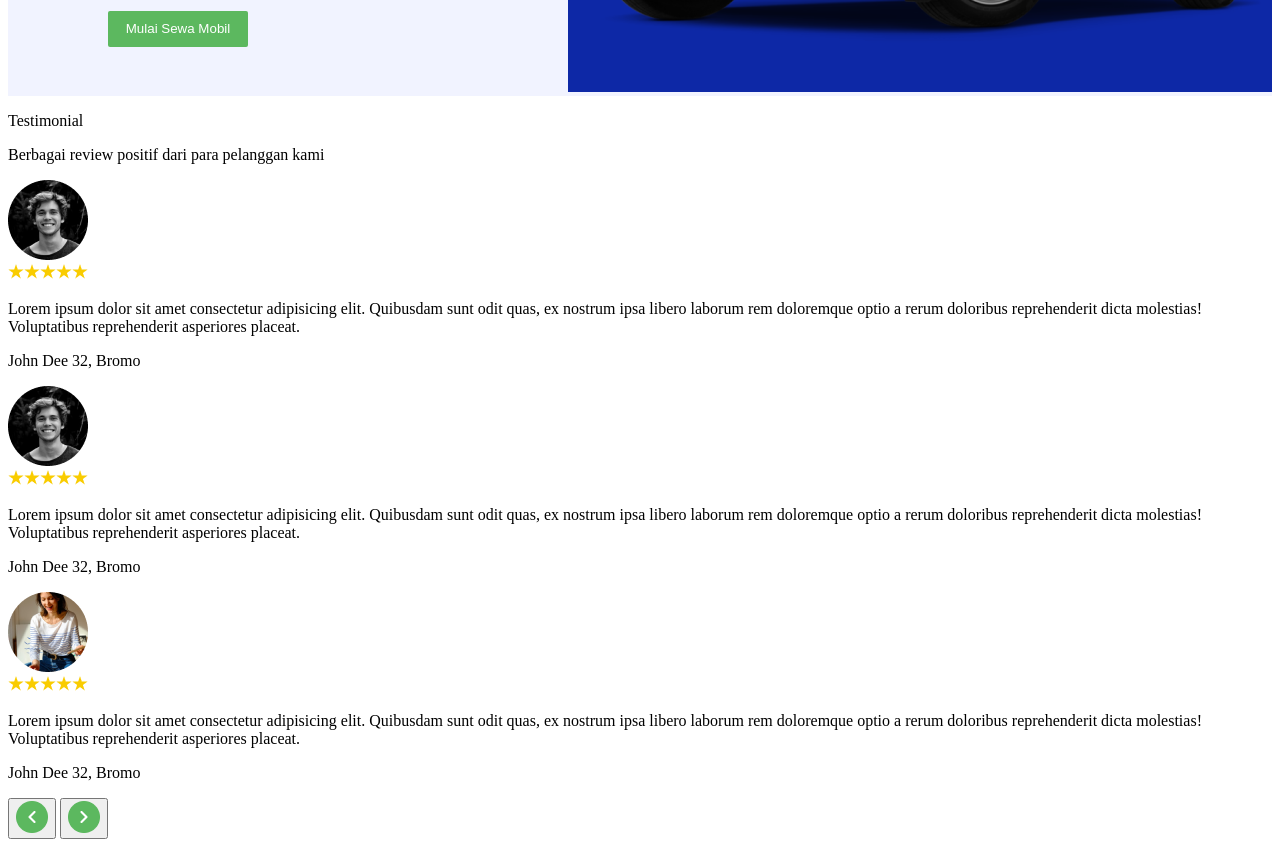
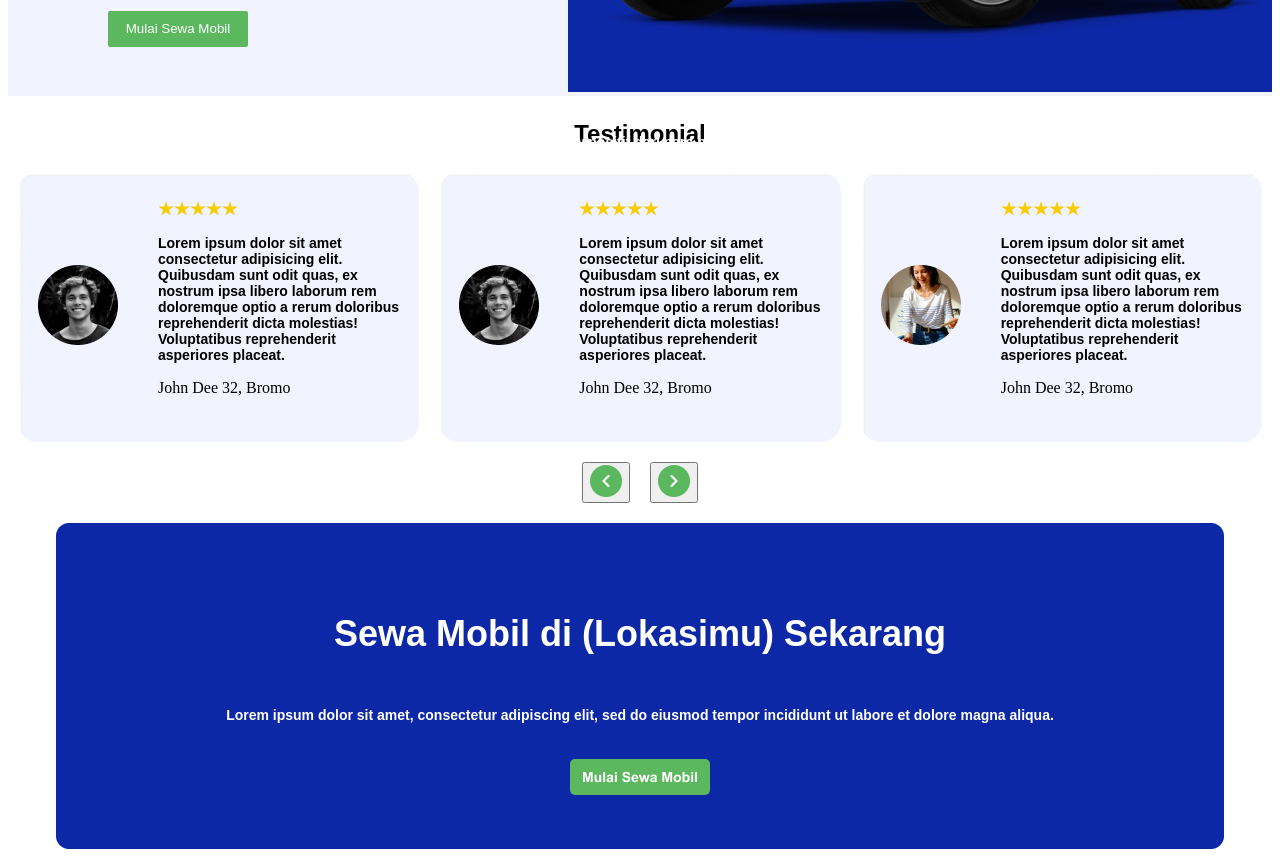
Before and after one commit to Irzan321/Binar-Grup4, a plain HTML site: page index.html in a window 1280 px wide. Shown: the part 373-1230 px from the top of the page. Drawn offline with nearby package versions, Linux system fonts and the light colour scheme.

Commit message:
merged feature header kedua

```diff
--- a/index.html
+++ b/index.html
@@ -113,7 +113,15 @@
             <!-- end testimonial -->
 
             <!-- start cta banner -->
-            <div class="cta-banner"></div>
+            <div class="cta-banner">
+                <div class="cta-title">
+                    <p>Sewa Mobil di (Lokasimu) Sekarang</p>
+                </div>
+                <div class="cta-desc">
+                    <p>Lorem ipsum dolor sit amet, consectetur adipiscing elit, sed do eiusmod tempor incididunt ut labore et dolore magna aliqua.</p>
+                </div>
+                <button></button>
+            </div>
             <!-- end cta banner -->
 
             <!-- start faq -->
--- a/styles/style.css
+++ b/styles/style.css
@@ -64,3 +64,135 @@
     color: white;
     cursor: pointer;
 }
+
+.cta-banner > button {
+    background-image: url("../images/button_mulai_sewa.png");
+    width: 140px;
+    height: 36px;
+
+    align-self: center;
+    border: none;
+    border-radius: 5px;
+    margin-top: 20px;
+}
+
+/* ===== CSS CTA Banner ===== */
+.cta-banner {
+    display: flex;
+    flex-direction: column;
+    justify-content: center;
+
+    background-image: url("../images/bg_cta_banner.png");
+    width: 1168px;
+    height: 326px;
+    margin-left: auto;
+    margin-right: auto;
+}
+
+.cta-title {
+    font-family: Arial;
+    font-size: 36px;
+    font-weight: bold;
+
+    text-align: center;
+    color: white;
+}
+
+.cta-desc {
+    font-family: Arial;
+    font-size: 14px;
+    font-weight: bold;
+
+    text-align: center;
+    line-height: 20px;
+    color: white;
+}
+
+.testimonial-desc > p {
+    width: 468px;
+    margin-top: -40px;
+    margin-left: auto;
+    margin-right: auto;
+    line-height: 20px;
+
+    color: white;
+}
+
+/* ===== CSS Testimonial ===== */
+.testimonial {
+    display: flex;
+    flex-direction: column;
+}
+
+.testimonial-title > p {
+    font-family: Arial;
+    font-size: 24px;
+    font-weight: bold;
+
+    text-align: center;
+}
+
+.testimonial-desc > p {
+    font-family: Arial;
+    font-size: 14px;
+    font-weight: bold;
+
+    text-align: center;
+    line-height: 20px;
+}
+
+.testimonial-list {
+    display: flex;
+    justify-content: center;
+}
+
+.testimonial_block_center {
+    background-image: url("../images/testimony_background.png");
+    border-radius: 20px;
+    width: 615px;
+    height: 270px;
+
+    display: flex;
+    justify-content: center;
+    margin: auto 10px;
+}
+
+.testimonial_block_side {
+    background-image: url("../images/testimony_background.png");
+    border-radius: 20px;
+    width: 615px;
+    height: 270px;
+
+    display: flex;
+    justify-content: center;
+    margin: auto 10px;
+}
+
+.testimonial-photo {
+    margin: auto 20px;
+}
+
+.testimonial-content {
+    margin: auto 20px;
+}
+
+.testimonial-message {
+    font-family: Arial;
+    font-size: 14px;
+    font-weight: bold;
+}
+
+.testimonial-arrow {
+    display: flex;
+    justify-content: center;
+    margin: 20px auto;
+}
+
+.testimonial-arrow > button {
+    margin: auto 10px;
+}
+
+@media screen and (max-width: 1100px) {
+    .testimonial_block_side {
+        display: none;
+    }
```
Also changed, not shown: images/bg_cta_banner.png (added), images/bg_hero_section.png (added), images/button_mulai_sewa.png (added).
